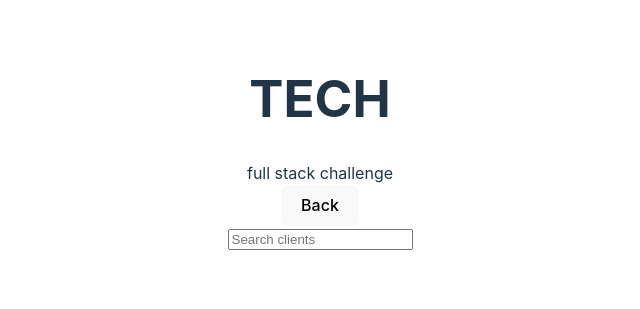
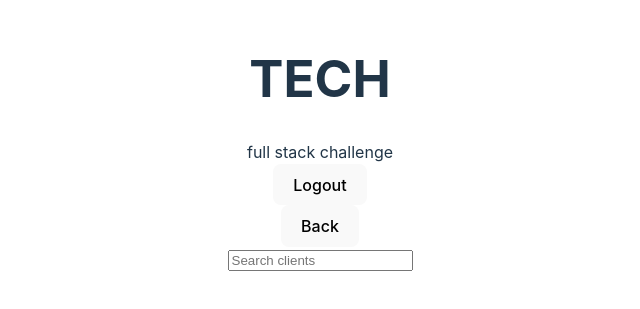
Before and after one commit to Kenzie-Academy-Brasil-Developers/Entrega-1-Tech-FrontEnd-Desafio-Fullstack-JoseWenned, a React (Vite) app: page /ClientAdminPage in a window 1280 px wide. Shown: the part 257-566 px from the top of the page, without its empty margins (320-960 px from the left). Built offline with nearby package versions, Linux system fonts and the light colour scheme.

Commit message:
feat: exit functionality

```diff
--- a/src/pages/ClientAdminPage/clientAdminPage.page.tsx
+++ b/src/pages/ClientAdminPage/clientAdminPage.page.tsx
@@ -1,13 +1,20 @@
+import { useContext } from "react"
 import { Header } from "../../components/Header/header.component"
 import { Button } from "../../fragments/Button/button.fragment"
 import { Input } from "../../fragments/Input/input.component"
+import { UserContext } from "../../providers/ClientContext/ClientContext.context"
 
 export const ClientAdminPage = () => {
+
+    const { handleLogout } = useContext( UserContext )
+
     return(
         <>
             <div>
 
                 <Header/>
+
+                <Button onClick={ handleLogout } type="submit">Logout</Button>
 
                 <section>
 
--- a/src/pages/ContactsAllPage/contactsAllPage.page.tsx
+++ b/src/pages/ContactsAllPage/contactsAllPage.page.tsx
@@ -1,12 +1,19 @@
+import { useContext } from "react"
 import { Header } from "../../components/Header/header.component"
 import { Button } from "../../fragments/Button/button.fragment"
+import { UserContext } from "../../providers/ClientContext/ClientContext.context"
 
 export const ContactsAllPage = () => {
+
+    const { handleLogout } = useContext( UserContext )
+
     return(
         <>
             <div>
 
                 <Header/>
+
+                <Button onClick={ handleLogout } type="submit">Logout</Button>
 
                 <section>
 
```
